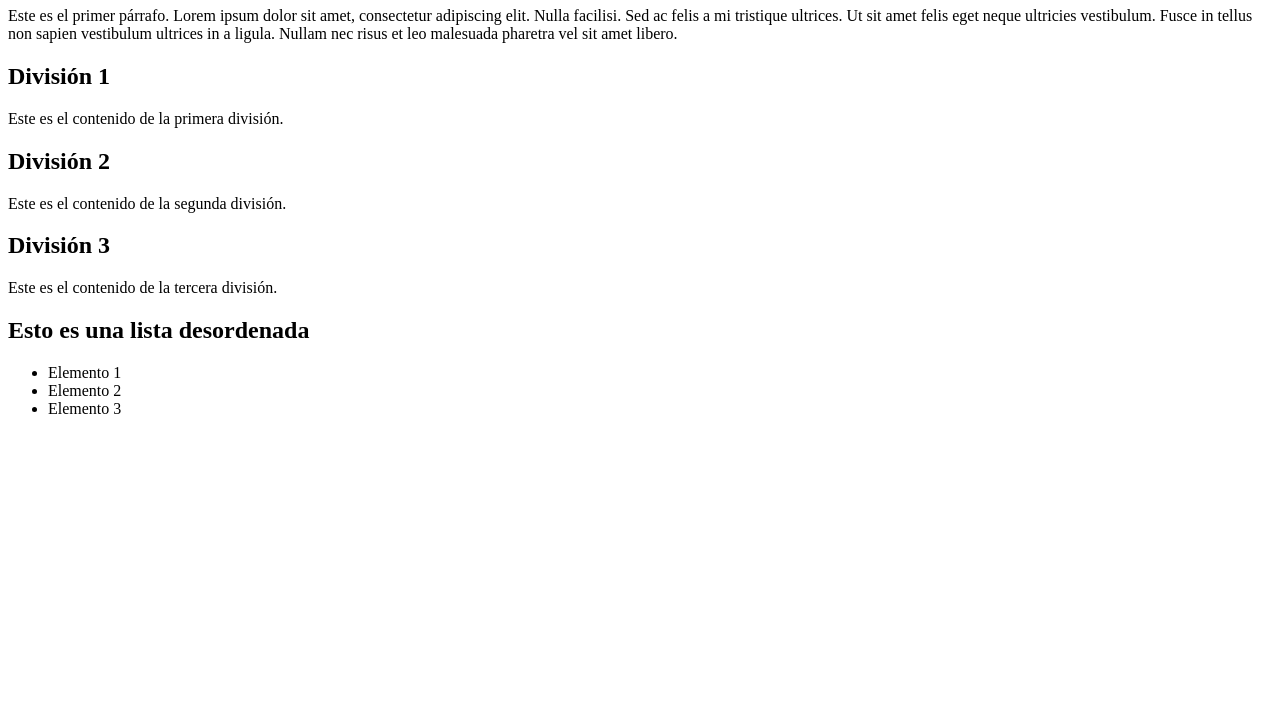
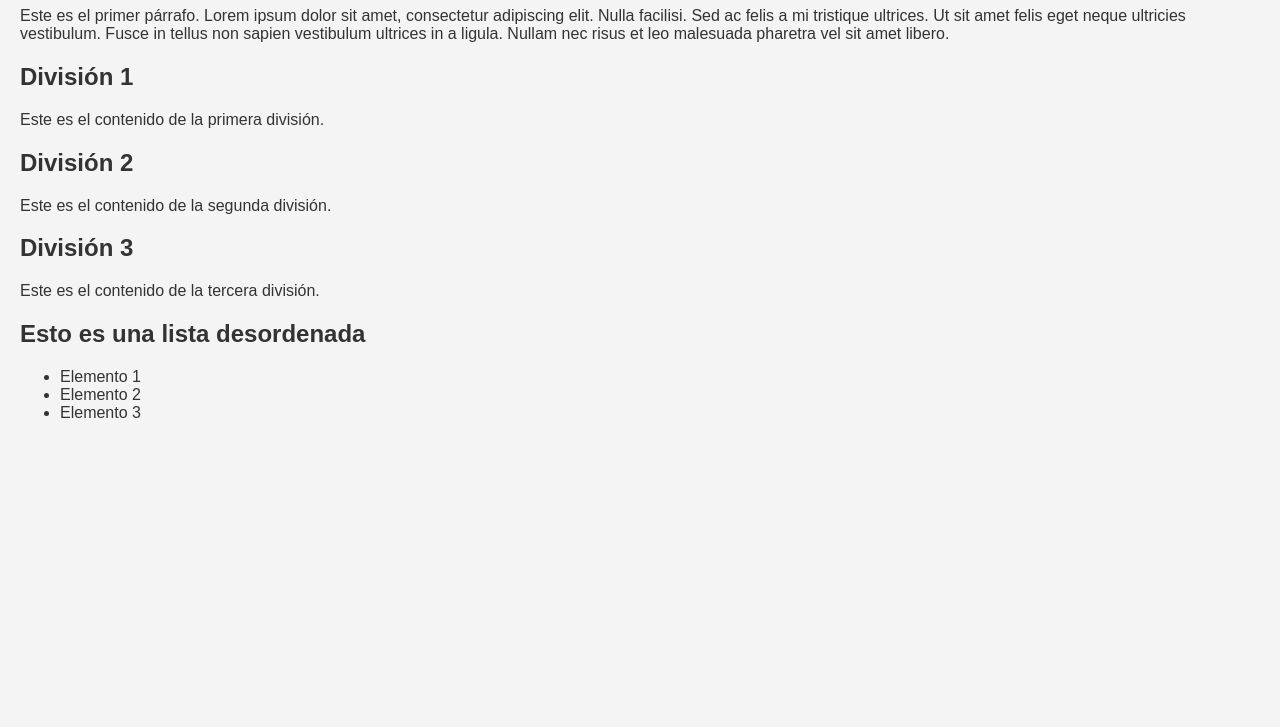
Before and after one commit to Kenzowo/HTML-Henry, a plain HTML site: page index.html in a window 1280 px wide. Shown: the part 73-800 px from the top of the page. Drawn offline with Linux system fonts and the light colour scheme.

Commit message:
Actualizacion de HTML Y CSS

```diff
--- a/index.html
+++ b/index.html
@@ -2,6 +2,7 @@
 <html lang="es">
     <head>
         <title>Mi página web</title>
+        <link rel="stylesheet" type="text/css" href="style.css">
     </head>
     <body>
         <h1>Este es el titulo de la página</h1>
--- /dev/null
+++ b/style.css
@@ -0,0 +1,6 @@
+body {
+    font-family: 'Arial', sans-serif;
+    background-color: #f4f4f4;
+    color: #333;
+    margin: 20px;
+  }
```
